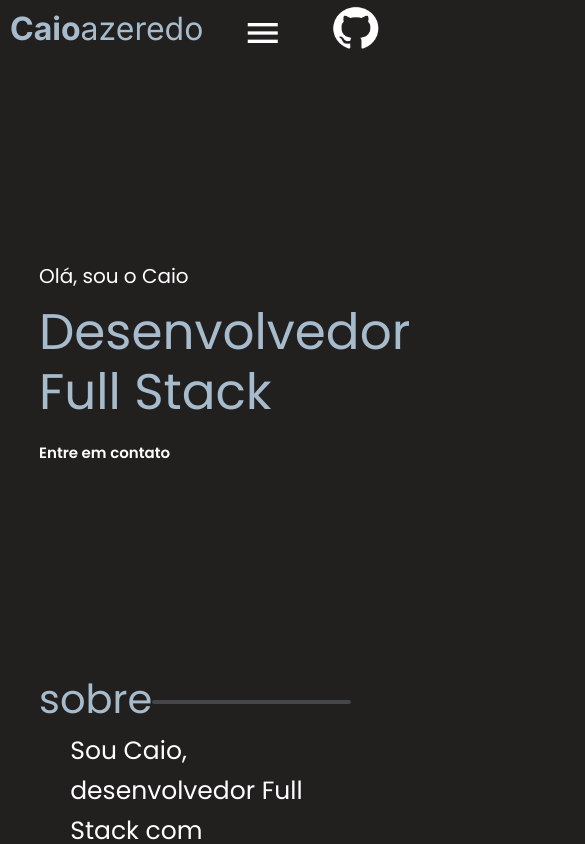
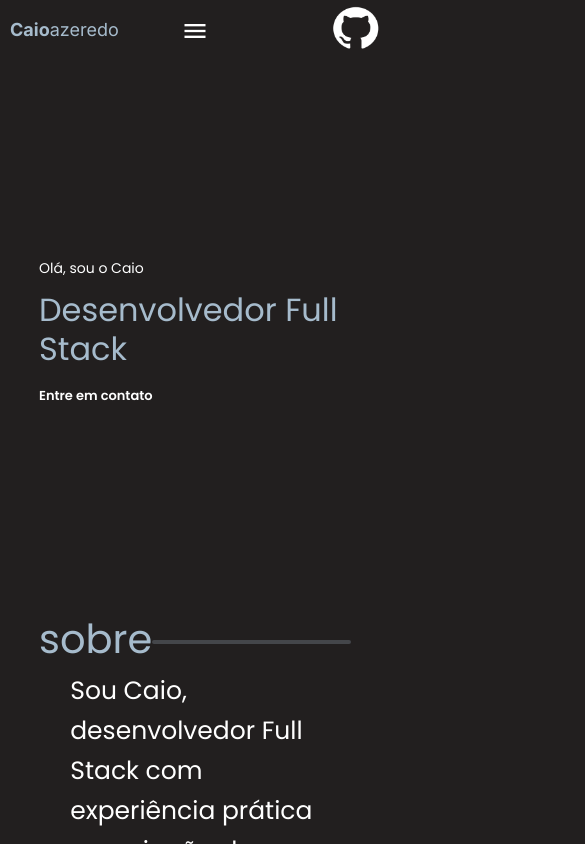
Before and after one commit to CaioVAzeredo/novo-portifolio, an Angular app: page / in a window 390 px wide. Shown: the top 844 px of the page, 585 px wide, since content can reach past the window. Built offline with nearby package versions, Linux system fonts and the light colour scheme.

Commit message:
adição do estilo para celular nos elementos hero e cabecalho

```diff
--- a/package.json
+++ b/package.json
@@ -17,7 +17,7 @@
     "@angular/platform-browser": "^19.2.0",
     "@angular/platform-browser-dynamic": "^19.2.0",
     "@angular/router": "^19.2.0",
-    "bootstrap": "^5.3.3",
+    "bootstrap": "^5.3.4",
     "rxjs": "~7.8.0",
     "tslib": "^2.3.0",
     "zone.js": "~0.15.0"
--- a/src/app/app.component.html
+++ b/src/app/app.component.html
@@ -1,6 +1,5 @@
 <app-cabecalho></app-cabecalho>
 <app-hero></app-hero>
 <app-sobre></app-sobre>
-<app-trabalho></app-trabalho>
 <app-contato></app-contato>
 <app-footer></app-footer>
--- a/src/app/componentes/cabecalho/cabecalho.component.css
+++ b/src/app/componentes/cabecalho/cabecalho.component.css
@@ -104,32 +104,63 @@ img:hover {
   }
 
   @media (max-width: 768px) {
+      .nome-completo{
+          width: 70px;
+      }
+    .nome {
+        font-weight: 800;
+        font-size: 18px;
+    }
+    .sobre-nome {
+        font-weight: 400;
+        font-size: 18px;
+    }
     .material-icons {
       display: block;
       width: 50px;
-      font-size: 40px;
+      font-size: 28px;
     }
 
     .itens {
-      display: none;
+        display: flex;
         flex-direction: column;
         background-color: var(--fonte-terciaria);
         position: absolute;
         top: 60px;
-      left: 70px;
-      padding: 10px;
-      width: 95vw;
+        left: 0px;
+        padding-top: 10px;
+        width: 100vw;
+        background-color: var(--cor-titulo);
+
+        /* Adicionando animação */
+        opacity: 0;
+        transform: translateY(-10px);
+        pointer-events: none;
+        transition: all 0.3s ease-in-out;
       }
-    .itens li{
+
+      .itens li {
+        width: 100vw;
+        margin: 0;
+        padding-bottom: 5px;
         text-align: center;
     }
 
+    .itens li a {
+          font-size: 18px;
+        border-bottom: #221f1f;
+        color: #221f1f;
+      }
+
       .itens.show {
-      display: flex;
+        opacity: 1;
+        transform: translateY(0);
+        pointer-events: auto;
       }
+
     img {
         width: 48px;
         height: 45px;
-        margin-top: -9px;
+        margin-top: -5px;
     }
   }
--- a/src/app/componentes/footer/footer.component.css
+++ b/src/app/componentes/footer/footer.component.css
@@ -36,3 +36,28 @@ img {
         width: 1800px;
     }
 }
+
+
+@media screen and (max-width: 768px) {
+    .container-footer{
+        display: flex;
+        justify-content: space-between;
+        align-items: center;
+        padding: 10px;
+    }
+    .nome-completo{
+        width: 200px;
+    }
+.nome {
+    font-weight: 800;
+    font-size: 20px;
+}
+.sobre-nome {
+    font-weight: 400;
+    font-size: 20px;
+}
+div img{
+    width: 48px;
+        height: 45px;
+}
+}
--- a/src/app/componentes/hero/hero.component.css
+++ b/src/app/componentes/hero/hero.component.css
@@ -72,14 +72,14 @@ h1 {
   }
 
   p {
-    font-size: 20px;
+    font-size: 14px;
   }
 
   h1 {
-    font-size: 50px;
+    font-size: 32px;
   }
 
   .contato {
-    font-size: 15px;
+    font-size: 13px;
   }
 }
```
Also changed, not shown: 1 other file (tests, documents, lock files or other folders). Lines whose indentation alone changed are shown as unchanged.
